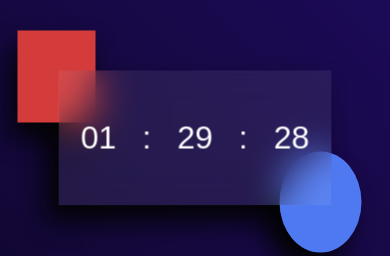
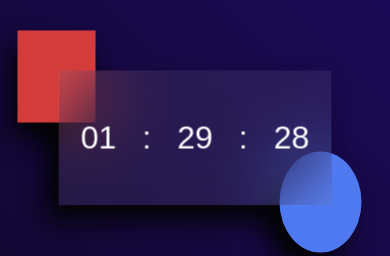
Before and after one commit to sabtain0/new-one, a plain HTML site: page index.html in a window 390 px wide. Shown: the part 284-540 px from the top of the page. Drawn offline with Linux system fonts and the light colour scheme.

Commit message:
Update style.css

```diff
--- a/style.css
+++ b/style.css
@@ -70,6 +70,9 @@
     font-family:'Trebuchet MS', 'Lucida Sans Unicode', 'Lucida Grande', 'Lucida Sans', Arial, sans-serif
   }
 @media only screen and (max-width: 900px) {
+        .clock{
+        backdrop-filter: blur(10vw);
+    }
     body {
       background-color: lightblue;
     }
```
